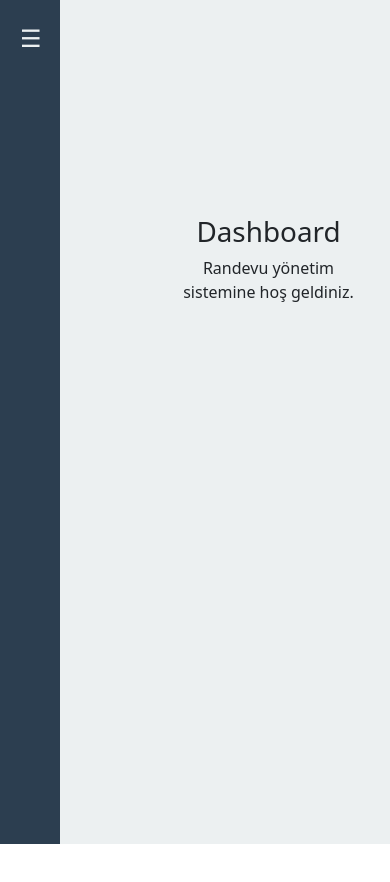
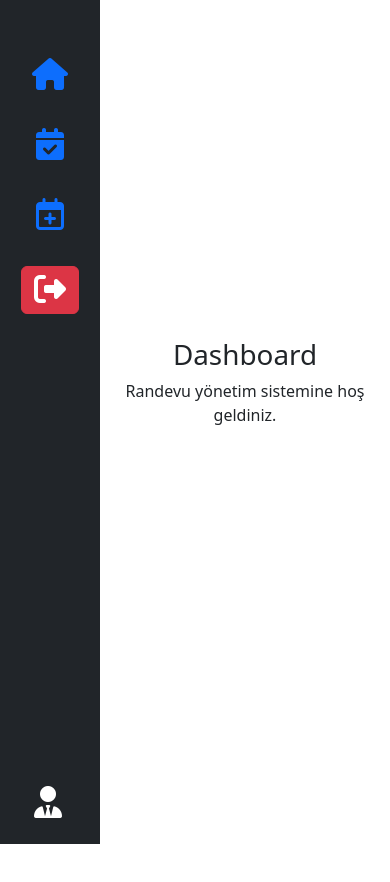
Before and after one commit to cekko09/Appointment, a Vue app in the folder ui/: page /dashboard in a window 390 px wide. Shown: the top 882 px of the page. Before the commit the page ends 844 px from the top, so only its background shows below. Built offline with nearby package versions, Linux system fonts and the light colour scheme; no server answers; sample sign-in values are in the browser's storage.

Commit message:
made design changes

```diff
--- a/ui/index.html
+++ b/ui/index.html
@@ -6,6 +6,7 @@
     <meta name="viewport" content="width=device-width, initial-scale=1.0">
     <title>Vite App</title>
     <script :src="'https://maps.googleapis.com/maps/api/js?key=' + process.env.VUE_APP_GOOGLE_MAPS_API_KEY + '&libraries=places'"></script>
+    <link rel="stylesheet" href="https://cdnjs.cloudflare.com/ajax/libs/font-awesome/6.6.0/css/all.min.css" integrity="sha512-Kc323vGBEqzTmouAECnVceyQqyqdsSiqLQISBL29aUW4U/M7pSPA/gEUZQqv1cwx4OnYxTxve5UMg5GT6L4JJg==" crossorigin="anonymous" referrerpolicy="no-referrer" />
 
   </head>
   <body>
--- a/ui/package.json
+++ b/ui/package.json
@@ -13,7 +13,7 @@
     "@popperjs/core": "^2.11.8",
     "@vee-validate/rules": "^4.13.2",
     "axios": "^1.7.7",
-    "bootstrap": "^5.3.1",
+    "bootstrap": "^5.3.0",
     "cors-anywhere": "^0.4.4",
     "pinia": "^2.1.7",
     "sweetalert2": "^11.13.2",
--- a/ui/src/App.vue
+++ b/ui/src/App.vue
@@ -19,5 +19,12 @@ export default {
 body {
   margin: 0;
   padding: 0;
+  height: 100vh;
+}
+#app {
+  height: 100%;
+}
+.main-container {
+  height: 100%;
 }
 </style>
--- a/ui/src/Layouts/MainLayout.vue
+++ b/ui/src/Layouts/MainLayout.vue
@@ -1,9 +1,13 @@
 <!-- src/layouts/MainLayout.vue -->
 <template>
-    <div class="main-container">
+    <div class="main-container ">
       <!-- Giriş yapıldıysa Sidebar gösterilecek -->
-      <Sidebar />
+      <div>
+        <Sidebar />
+      </div>
+     <div>
       <router-view></router-view>
+     </div>
     </div>
   </template>
 
@@ -19,6 +23,6 @@
   </script>
   <style scoped>
 .main-container {
-  display: flex;
+  widows: 100%;
 }
 </style>
--- a/ui/src/components/AppointmentList.vue
+++ b/ui/src/components/AppointmentList.vue
@@ -1,5 +1,6 @@
 <template>
   <div class="appointment-list-container">
+    <div class="content">
     <h2>Randevular Listesi</h2>
 
     <!-- Yükleniyor mesajı -->
@@ -65,6 +66,7 @@
         </table>
       </div>
     </div>
+  </div>
   </div>
 </template>
 
@@ -195,16 +197,18 @@ export default {
 <style scoped>
 /* Genel stiller */
 .appointment-list-container {
-  width: 60%;
-  position: absolute;
-  right: 5%;
+  margin-left: 250px;
+    position: relative;
+    top: 20% !important;
+    height: 100vh;
+    transform: translateY(0%);
   padding: 20px;
   border: 1px solid #ddd;
   border-radius: 8px;
   background-color: #f9f9f9;
   box-shadow: 0 2px 10px rgba(0, 0, 0, 0.1);
-  margin-top: 40px;
 }
+
 .loading-message {
   text-align: center;
   font-size: 18px;
@@ -296,9 +300,10 @@ export default {
   background-color: #c0392b;
 }
 
-/* Medya sorguları */
-
-/* 768px ve altı */
-
+@media screen and (max-width: 576px) {
+.appointment-list-container {
+  margin-left: 100px;
+}
+ }
 
 </style>
--- a/ui/src/components/Dashboard.vue
+++ b/ui/src/components/Dashboard.vue
@@ -16,41 +16,20 @@
 
 <style scoped>
 .dashboard {
-  padding: 20px;
-  background-color: #ecf0f1;
-  min-height: 100vh;
-  display: flex;
-  flex-direction: column;
-align-items: center;
   text-align: center;
-  box-sizing: border-box;
-  width: 100%;
-  position: absolute;
-  right: 0;
+    margin-left: 250px;
+    position: relative;
+    top: 50% !important;
+    height: 100vh;
+    transform: translateY(40%);
 }
-.container{
-  margin-top: 200px;
-  padding-left: 120px;
+.container {
+  padding: 0;
+  margin: 0;
 }
-.dashboard h2 {
-  font-size: 28px;
-  margin-bottom: 20px;
-  margin-top: 100px;
+@media screen and (max-width: 576px) {
+.dashboard {
+  margin-left: 100px;
 }
-
-
-/* Mobil uyum için düzen */
-@media (max-width: 767px) {
-  .dashboard {
-    padding: 15px;
-  width: 90%;
-  position: absolute;
-  right: 0;
-}
-
-  .dashboard h2 {
-    font-size: 24px;
-  }
-
  }
 </style>
--- a/ui/src/components/Map.vue
+++ b/ui/src/components/Map.vue
@@ -1,6 +1,5 @@
 <template>
   <div>
-    <button @click="selectLocation">Adresi Seç</button>
     <div id="map"></div>
   </div>
 </template>
--- a/ui/src/components/Sidebar.vue
+++ b/ui/src/components/Sidebar.vue
@@ -1,37 +1,67 @@
 <template>
-  <aside :class="['sidebar', { open: isSidebarOpen }]">
-    <div class="logo">
-      <h1>Iceberg Estates</h1>
+  <div class="container-fluid">
+    <div class="row flex-nowrap">
+      <!-- Sidebar Başlangıcı -->
+      <div class="col-auto col-md-3 col-xl-2 px-sm-2 px-0 bg-dark menu_container">
+        <div class="d-flex flex-column align-items-center align-items-sm-start px-3 pt-4 text-white min-vh-100">
+          <!-- Menü Başlığı -->
+          <router-link to="/dashboard" class="d-flex align-items-center pb-3 mb-md-0 me-md-auto text-white text-decoration-none">
+            <span class=" d-none d-sm-inline brand_name">Iceberg Estates</span>
+          </router-link>
+
+
+
+          <!-- Navigasyon Linkleri -->
+          <ul class="nav nav-pills flex-column mb-sm-auto mb-0 align-items-center align-items-sm-start" id="menu">
+            <li class="nav-item">
+              <router-link to="/dashboard" class="nav-link align-middle px-0">
+                <i class="fa-solid fa-house"></i> <span class="ms-1 fs-5 d-none d-sm-inline">Dashboard</span>
+              </router-link>
+            </li>
+
+                <li class="nav-item">
+                  <router-link to="/appointments" class="nav-link px-0">
+                    <i class="fa-solid fa-calendar-check"></i>  <span class="d-none ms-1 fs-5 d-sm-inline">Tüm Randevular</span>
+                  </router-link>
+                </li>
+                <li class="nav-item">
+                  <router-link to="/appointments/new" class="nav-link px-0">
+                    <i class="fa-regular fa-calendar-plus"></i>  <span class="d-none ms-1 fs-5 d-sm-inline">Yeni Randevu</span>
+                  </router-link>
+                </li>
+                <li class="nav-item" v-show="userRole === 'admin'">
+              <router-link to="/employees" class="nav-link px-0 align-middle">
+                <i class="fa-solid fa-user"></i> <span class="ms-1 d-none fs-5 d-sm-inline">Çalışanlar</span>
+              </router-link>
+            </li>
+            <li class="nav-item" v-show="userRole === 'admin'">
+              <router-link to="/add-employee" class="nav-link px-0 align-middle">
+                <i class="fa-solid fa-user-plus"></i> <span class="ms-1 d-none fs-5 d-sm-inline">Çalışan Ekle</span>
+              </router-link>
+            </li>
+
+            <li>
+              <button @click="logout" class="btn btn-danger w-100 mt-3"><i class="fa-solid fa-right-from-bracket"></i></button>
+            </li>
+          </ul>
+
+          <!-- Kullanıcı Menüsü -->
+          <hr>
+          <div class="dropdown pb-4">
+            <i class="fa-solid fa-user-tie me-1"></i>
+              <span class="d-none d-sm-inline mx-1 ">{{ userName }}</span>
+              <span class="user_role">{{ userRole }}</span>
+
+          </div>
+        </div>
+      </div>
+
+      <!-- İçerik Alanı -->
+
     </div>
-    <div class="user_info">
-      <h2 v-if="userName">{{ userName + ' ,' + userRole }}</h2> <!-- Kullanıcının adını göster -->
-      <h6 v-else>Kullanıcı Bilgileri Yükleniyor...</h6>
-    </div>
-    <nav>
-      <ul>
-        <li>
-          <router-link to="/dashboard">Dashboard</router-link>
-        </li>
-        <li>
-          <router-link to="/appointments">Randevular</router-link>
-        </li>
-        <li>
-          <router-link to="/appointments/new">Randevu Oluştur</router-link>
-        </li>
-        <li v-show="userRole == 'admin'"><router-link to="/add-employee">Çalışan Ekle</router-link></li>
-        <li v-show="userRole == 'admin'"><router-link to="/employees">Çalışanlar</router-link></li>
-        <li>
-          <button @click="logout">Logout</button>
-        </li>
-      </ul>
-    </nav>
-    <!-- Aç/Kapa Butonu -->
-    <button class="toggle-button" @click="toggleSidebar">
-      <span v-if="!isSidebarOpen">&#9776; </span>
-      <span v-else class="close-button">&times;</span> <!-- Sağ üste yerleşen kapatma ikonu -->
-    </button>
-  </aside>
+  </div>
 </template>
+
 <script>
 import { useUserStore } from '@/stores/user';
 import axios from 'axios';
@@ -41,24 +71,20 @@ export default {
   data() {
     return {
       userStore: useUserStore(),
-      isSidebarOpen: false, // Mobilde menü başlangıçta kapalı
     };
   },
   computed: {
     userName() {
       return this.userStore.userName;
     },
-    userRole( ) {
+    userRole() {
       return this.userStore.userRole;
-    }
+    },
   },
   created() {
     this.userStore.fetchUser();
   },
   methods: {
-    toggleSidebar() {
-      this.isSidebarOpen = !this.isSidebarOpen; // Menü aç/kapa işlevi
-    },
     async logout() {
       try {
         await axios.post('http://localhost:8000/api/logout', {}, {
@@ -74,7 +100,7 @@ export default {
           title: 'Başarılı!',
           text: 'Başarıyla çıkış yaptınız.',
           icon: 'success',
-          confirmButtonText: 'Tamam'
+          confirmButtonText: 'Tamam',
         }).then(() => {
           this.$router.push('/');
         });
@@ -84,119 +110,51 @@ export default {
           title: 'Hata!',
           text: 'Çıkış yapılamadı. Lütfen tekrar deneyin.',
           icon: 'error',
-          confirmButtonText: 'Tamam'
+          confirmButtonText: 'Tamam',
         });
       }
     },
   },
 };
 </script>
+
 <style scoped>
-.sidebar {
-  width: 250px;
-  background-color: #2c3e50;
+.menu_container {
+  position: fixed;
   min-height: 100vh;
-  padding: 20px;
-  color: #ecf0f1;
-  transition: width 0.3s ease;
-  position: fixed; /* Menü ekranın üstünde kalır */
-  top: 0;
-  left: 0;
-  z-index: 1000; /* Diğer componentlerin üstünde */
+  width:100px;
 }
-
-.sidebar.open {
-  z-index: 1000; /* Açık olduğunda üstte kalmasını sağlar */
+.content {
+  position: absolute;
+  top: 50%;
+  left: 50%;
+  transform: translate(-50%, -50%);
+  text-align: center;
 }
-
-.logo{
-  margin-top: 40px;
+.dropdown {
+  margin-top: auto;
 }
-
-.logo h1 {
-  font-size: 24px;
-  margin-bottom: 30px;
-  color: #ecf0f1;
+.user_role {
+  font-size: 12px;
+  font-weight: bold;
+  color: #999;
 }
-
-nav ul {
-  list-style-type: none;
-  padding: 0;
+i {
+  font-size: 2rem;
 }
-
-nav ul li {
-  margin: 20px 0;
+.nav-item span {
+  color: white;
 }
-
-nav ul li a {
-  text-decoration: none;
-  color: #ecf0f1;
-  font-size: 18px;
-  display: block;
-  padding: 10px;
-  border-radius: 4px;
-  transition: background-color 0.3s;
+.nav-item {
+  padding: 10px 0 10px 0;
 }
-
-nav ul li a:hover {
-  background-color: #34495e;
+.brand_name {
+  font-size: 1.6rem;
+  font-weight: bold;
 }
-
-button {
-  text-decoration: none;
-  font-size: 18px;
-  padding: 10px;
-  border-radius: 4px;
-  transition: background-color 0.3s;
-  background-color: #2c3e50;
-  color: #ecf0f1;
+@media screen and (max-width: 576px) {
+.menu_container {
+ width: 100px;
 }
-
-button:hover {
-  background-color: #34495e;
-}
-
-.toggle-button {
-  display: none;
-  position: fixed; /* Menü butonunun sabit olmasını sağlar */
-  top: 10px;
-  left: 10px;
-  background-color: transparent;
-  color: #ecf0f1;
-  border: none;
-  font-size: 24px;
-  cursor: pointer;
-  z-index: 1001; /* Diğer içeriklerin üstünde */
-}
-
-.close-button {
-  font-size: 30px;
-}
-
-/* Mobil cihazlar için yan menüyü açma/kapatma */
-@media (max-width: 768px) {
-  .sidebar {
-    width: 60px;
-    padding: 10px;
-    overflow: hidden;
-    transition: width 0.3s ease;
-  }
-
-  .sidebar.open {
-    width: 250px;
-    z-index: 1000; /* Açık olduğunda üstte kalmasını sağlar */
-  }
-
-  .logo h1, .user_info, nav ul {
-    display: none;
-  }
-
-  .sidebar.open .logo h1, .sidebar.open .user_info, .sidebar.open nav ul {
-    display: block;
-  }
-
-  .toggle-button {
-    display: block;
-  }
 }
 </style>
```
Also changed, not shown: ui/src/components/AddEmployee.vue (+25 -60 lines), ui/src/components/AppointmentEdit.vue (+11 -20 lines), ui/src/components/AppointmentForm.vue (+8 -62 lines), ui/src/components/Employee.vue (+26 -65 lines), 1 other file (tests, documents, lock files or other folders). Lines whose indentation alone changed are shown as unchanged.
